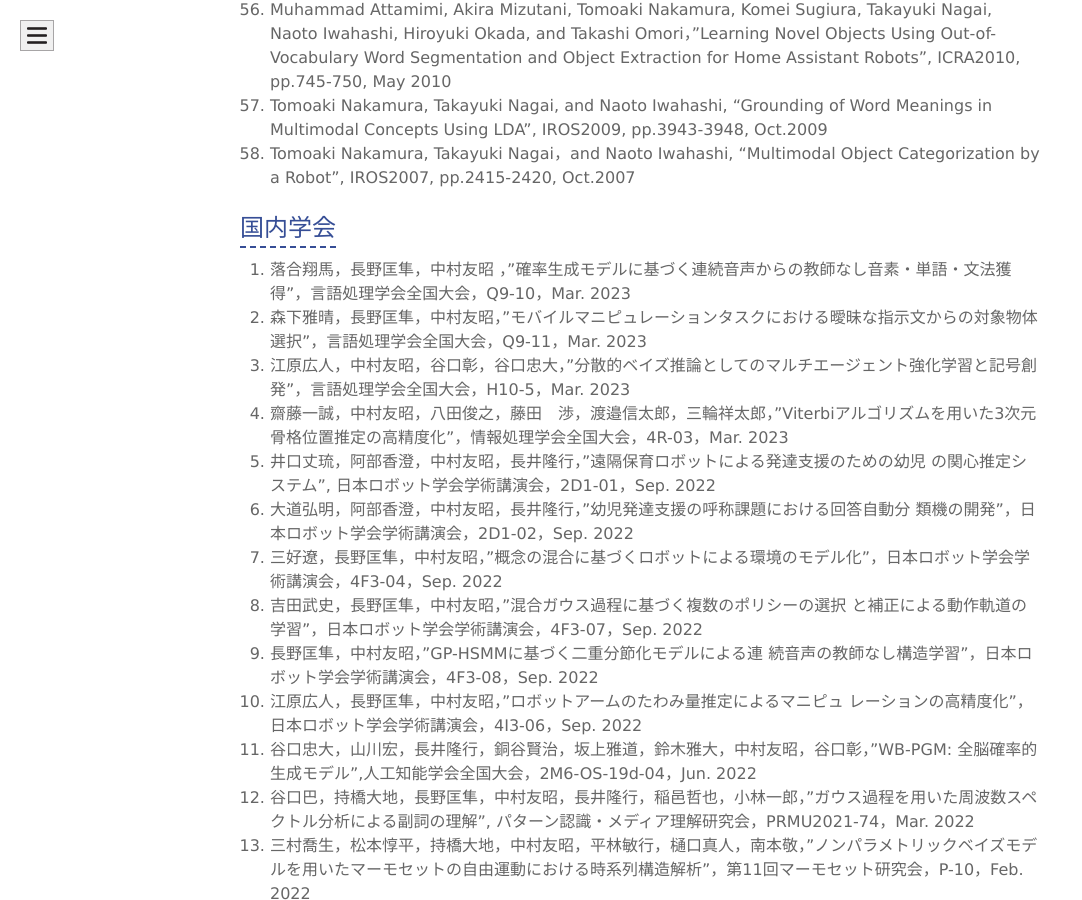
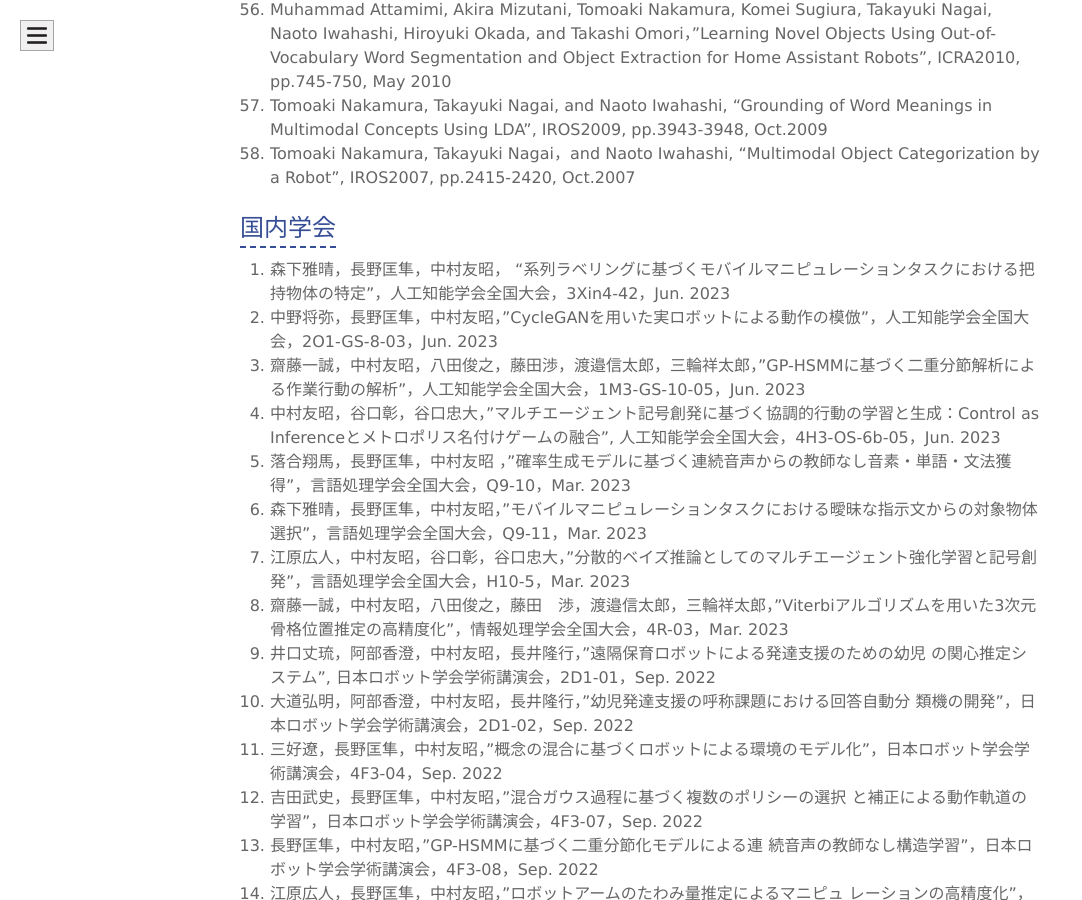
Before and after one commit to naka-lab/naka-lab.github.io, a Jekyll site: the page built from subpages/pub.md, in a window 1280 px wide and 900 px high, scrolled down 8809 px. Shown: the whole window, without its empty margins (0-1082 px from the left). Built offline with Jekyll 4.4.1, drawn with Linux system fonts in a browser that asks for light colours.

Commit message:
Update pub.md

```diff
--- a/subpages/pub.md
+++ b/subpages/pub.md
@@ -144,6 +144,10 @@ Signal Processing, pp. 13-16, Feb. 2020
 
 
 ## 国内学会
+1. 森下雅晴，長野匡隼，中村友昭， "系列ラベリングに基づくモバイルマニピュレーションタスクにおける把持物体の特定"，人工知能学会全国大会，3Xin4-42，Jun. 2023
+1. 中野将弥，長野匡隼，中村友昭，"CycleGANを用いた実ロボットによる動作の模倣"，人工知能学会全国大会，2O1-GS-8-03，Jun. 2023
+1. 齋藤一誠，中村友昭，八田俊之，藤田渉，渡邉信太郎，三輪祥太郎，"GP-HSMMに基づく二重分節解析による作業行動の解析"，人工知能学会全国大会，1M3-GS-10-05，Jun. 2023
+1. 中村友昭，谷口彰，谷口忠大，"マルチエージェント記号創発に基づく協調的行動の学習と生成：Control as Inferenceとメトロポリス名付けゲームの融合", 人工知能学会全国大会，4H3-OS-6b-05，Jun. 2023
 1. 落合翔馬，長野匡隼，中村友昭 ，"確率生成モデルに基づく連続音声からの教師なし音素・単語・文法獲得"，言語処理学会全国大会，Q9-10，Mar. 2023
 1. 森下雅晴，長野匡隼，中村友昭，"モバイルマニピュレーションタスクにおける曖昧な指示文からの対象物体選択"，言語処理学会全国大会，Q9-11，Mar. 2023
 1. 江原広人，中村友昭，谷口彰，谷口忠大，"分散的ベイズ推論としてのマルチエージェント強化学習と記号創発"，言語処理学会全国大会，H10-5，Mar. 2023
```
